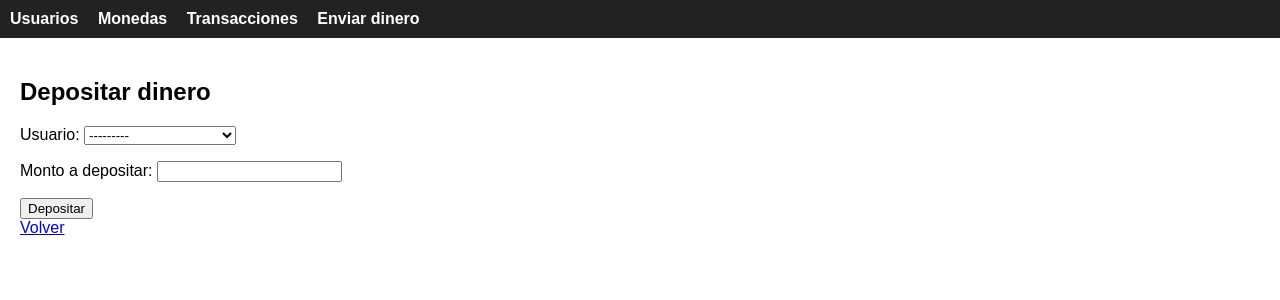
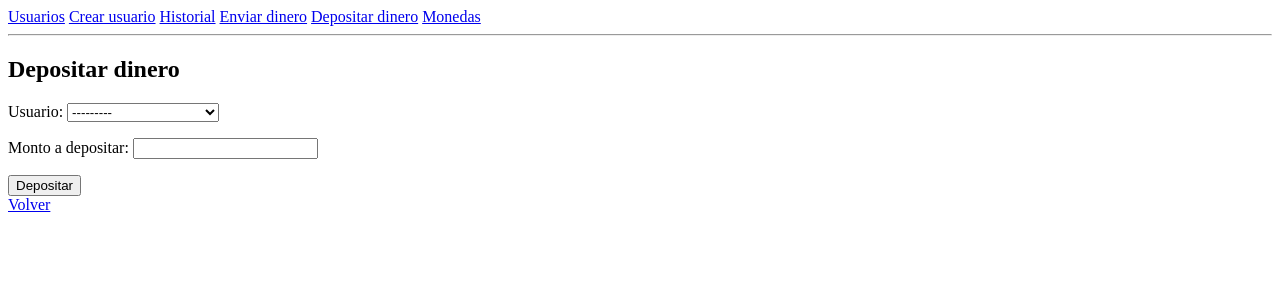
Before and after one commit to Auditor2003/Proyecto_Modulo_7_ABP, a Django app: page /deposito/ in a window 1280 px wide. Shown: the top 300 px of the page. Run offline with Django 5.2, Linux system fonts and the light colour scheme; data comes from the database, SQL or seed files in the repository.

Commit message:
Agrega navegación principal con acceso a depósito e historial

```diff
--- a/gestion/templates/base.html
+++ b/gestion/templates/base.html
@@ -3,49 +3,34 @@
 <head>
     <meta charset="UTF-8">
     <title>Alke Wallet</title>
-
-    <style>
-        body {
-            font-family: Arial;
-            margin: 0;
-        }
-
-        .navbar {
-            background-color: #222;
-            padding: 10px;
-        }
-
-        .navbar a {
-            color: white;
-            margin-right: 15px;
-            text-decoration: none;
-            font-weight: bold;
-        }
-
-        .navbar a:hover {
-            text-decoration: underline;
-        }
-
-        .container {
-            padding: 20px;
-        }
-    </style>
 </head>
 <body>
 
-    <!-- NAVBAR GLOBAL -->
-    <div class="navbar">
-        <a href="{% url 'usuario_list' %}">Usuarios</a>
-        <a href="{% url 'moneda_list' %}">Monedas</a>
-        <a href="{% url 'transaccion_list' %}">Transacciones</a>
-        <a href="{% url 'transaccion_create' %}">Enviar dinero</a>
-    </div>
+<nav>
+    <!-- Yo dejo accesos principales del sistema -->
+    <a href="{% url 'usuario_list' %}">Usuarios</a>
+    <a href="{% url 'usuario_create' %}">Crear usuario</a>
 
-    <!-- CONTENIDO -->
-    <div class="container">
-        {% block content %}
-        {% endblock %}
-    </div>
+    <a href="{% url 'transaccion_list' %}">Historial</a>
+    <a href="{% url 'transaccion_create' %}">Enviar dinero</a>
+
+    <a href="{% url 'deposito_create' %}">Depositar dinero</a>
+
+    <a href="{% url 'moneda_list' %}">Monedas</a>
+</nav>
+
+<hr>
+
+<!-- Yo muestro mensajes del sistema (CLAVE para UX) -->
+{% if messages %}
+    {% for message in messages %}
+        <p>{{ message }}</p>
+    {% endfor %}
+{% endif %}
+
+<!-- Contenido dinámico -->
+{% block content %}
+{% endblock %}
 
 </body>
 </html>
```
